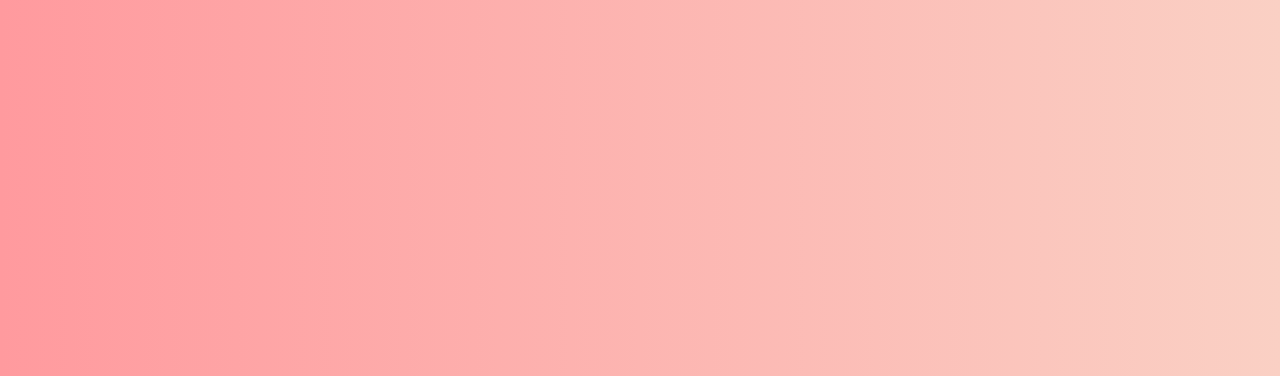
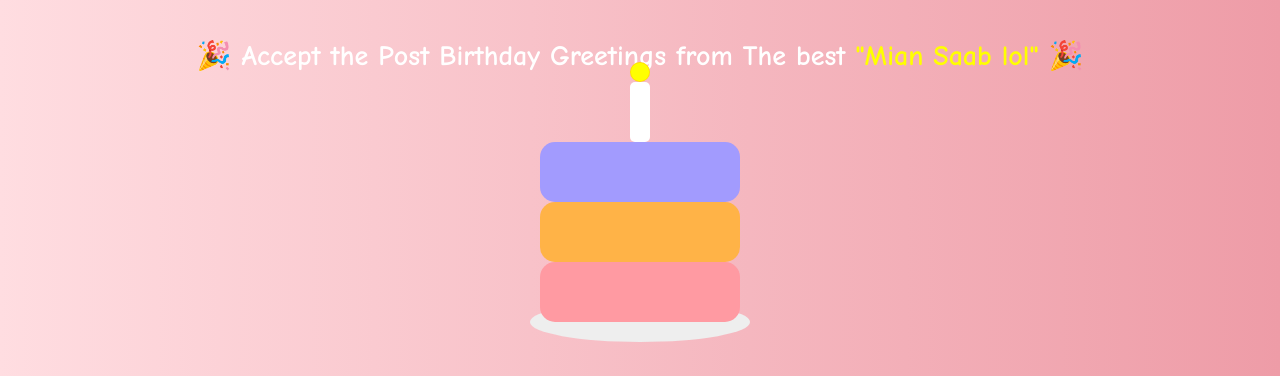
Before and after one commit to Muhammad-Bay/birthdaay_card, a plain HTML site: page index.html in a window 1280 px wide. Shown: the top 376 px of the page. Drawn offline with Linux system fonts and the light colour scheme.

Commit message:
Update style.css

```diff
--- a/style.css
+++ b/style.css
@@ -1,71 +1,78 @@
 body {
-  background: linear-gradient(to right, #ff9a9e, #fad0c4);
-  font-family: 'Arial', sans-serif;
-  display: flex;
-  align-items: center;
-  justify-content: center;
-  height: 100vh;
+  text-align: center;
+  font-family: 'Comic Sans MS', cursive, sans-serif;
+  background: linear-gradient(to right, #ffdde1, #ee9ca7);
+  color: #fff;
   margin: 0;
-  overflow: hidden;
-}
-
-.card {
-  background: white;
-  padding: 30px;
-  border-radius: 15px;
-  box-shadow: 0 5px 20px rgba(0,0,0,0.2);
-  text-align: center;
-  animation: pop 1s ease-in-out;
-  z-index: 10;
+  padding: 20px;
 }
 
 h1 {
-  color: #ff4e50;
+  font-size: 28px;
+  margin-bottom: 20px;
 }
 
-button {
-  background: #ff4e50;
-  color: white;
-  border: none;
-  padding: 10px 20px;
-  margin-top: 15px;
-  border-radius: 8px;
-  cursor: pointer;
-  transition: 0.3s;
+.highlight {
+  color: yellow;
+  font-weight: bold;
 }
 
-button:hover {
-  background: #e63946;
+/* Cake Styling */
+.cake {
+  position: relative;
+  margin: 50px auto;
+  width: 200px;
+  height: 200px;
 }
 
-@keyframes pop {
-  from { transform: scale(0.5); opacity: 0; }
-  to { transform: scale(1); opacity: 1; }
+.plate {
+  width: 220px;
+  height: 40px;
+  background: #eee;
+  border-radius: 50%;
+  position: absolute;
+  bottom: -20px;
+  left: -10px;
 }
 
-/* 🎈 Balloons 🎈 */
-.balloon {
-  width: 40px;
+.layer {
+  width: 200px;
   height: 60px;
-  background: red;
-  border-radius: 50%;
+  border-radius: 15px;
+  background: #ff9aa2;
   position: absolute;
-  bottom: -100px;
-  animation: floatUp 8s linear infinite;
+  left: 0;
 }
 
-.balloon::after {
-  content: '';
-  width: 2px;
-  height: 40px;
-  background: black;
+.layer1 { bottom: 0; background: #ff9aa2; }
+.layer2 { bottom: 60px; background: #ffb347; }
+.layer3 { bottom: 120px; background: #a29bfe; }
+
+.candle {
   position: absolute;
-  top: 60px;
   left: 50%;
-  transform: translateX(-50%);
+  top: -40px;
+  margin-left: -10px;
+  width: 20px;
+  height: 60px;
+  background: #fff;
+  border-radius: 5px;
 }
 
-@keyframes floatUp {
-  0% { transform: translateY(0); opacity: 1; }
-  100% { transform: translateY(-110vh); opacity: 0; }
+.flame {
+  position: absolute;
+  top: -20px;
+  left: 50%;
+  margin-left: -10px;
+  width: 20px;
+  height: 20px;
+  background: radial-gradient(circle, yellow 60%, orange 80%, transparent 100%);
+  border-radius: 50%;
+  animation: flicker 0.2s infinite;
 }
+
+@keyframes flicker {
+  0% { transform: scale(1); opacity: 1; }
+  50% { transform: scale(1.2); opacity: 0.8; }
+  100% { transform: scale(1); opacity: 1; }
+}
```
